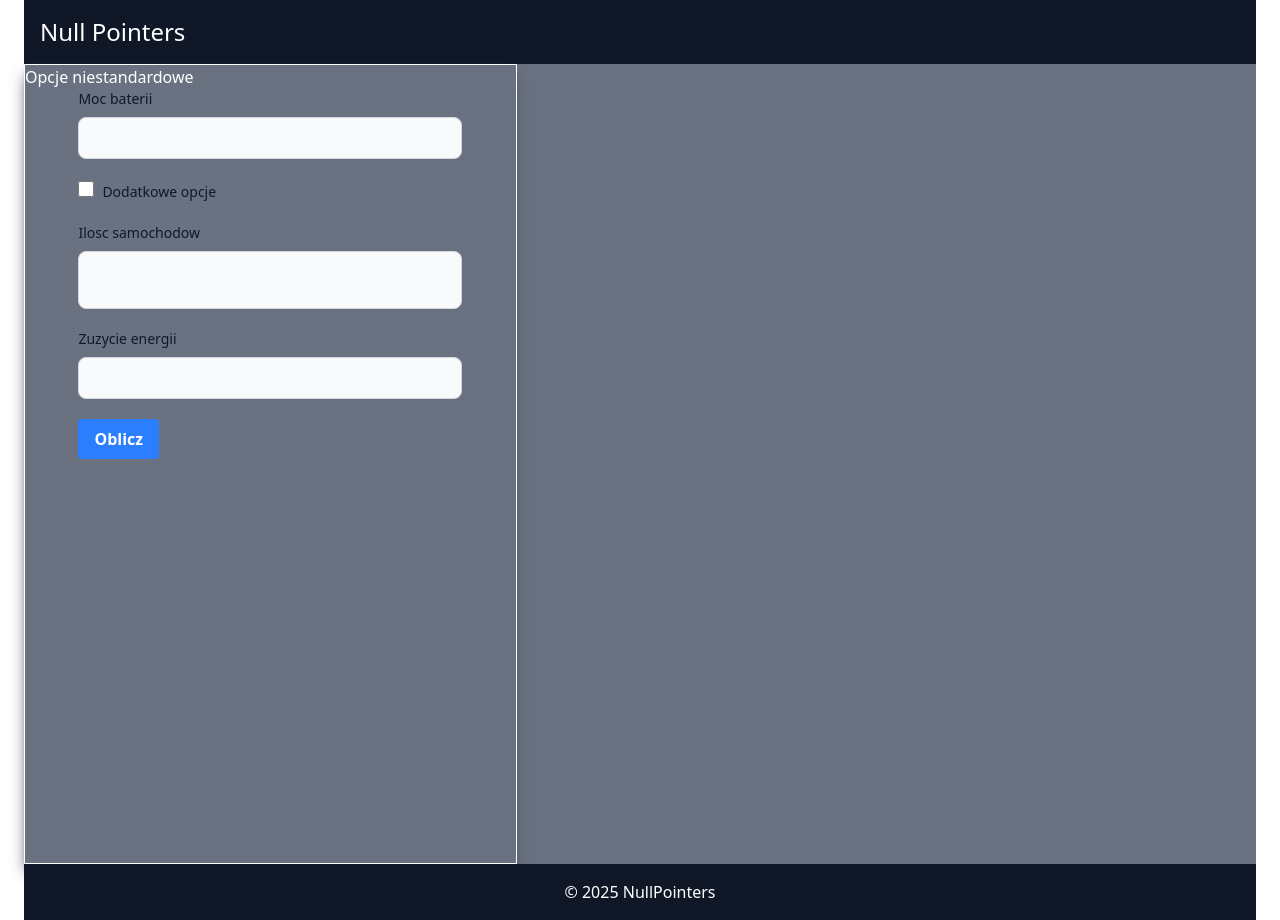
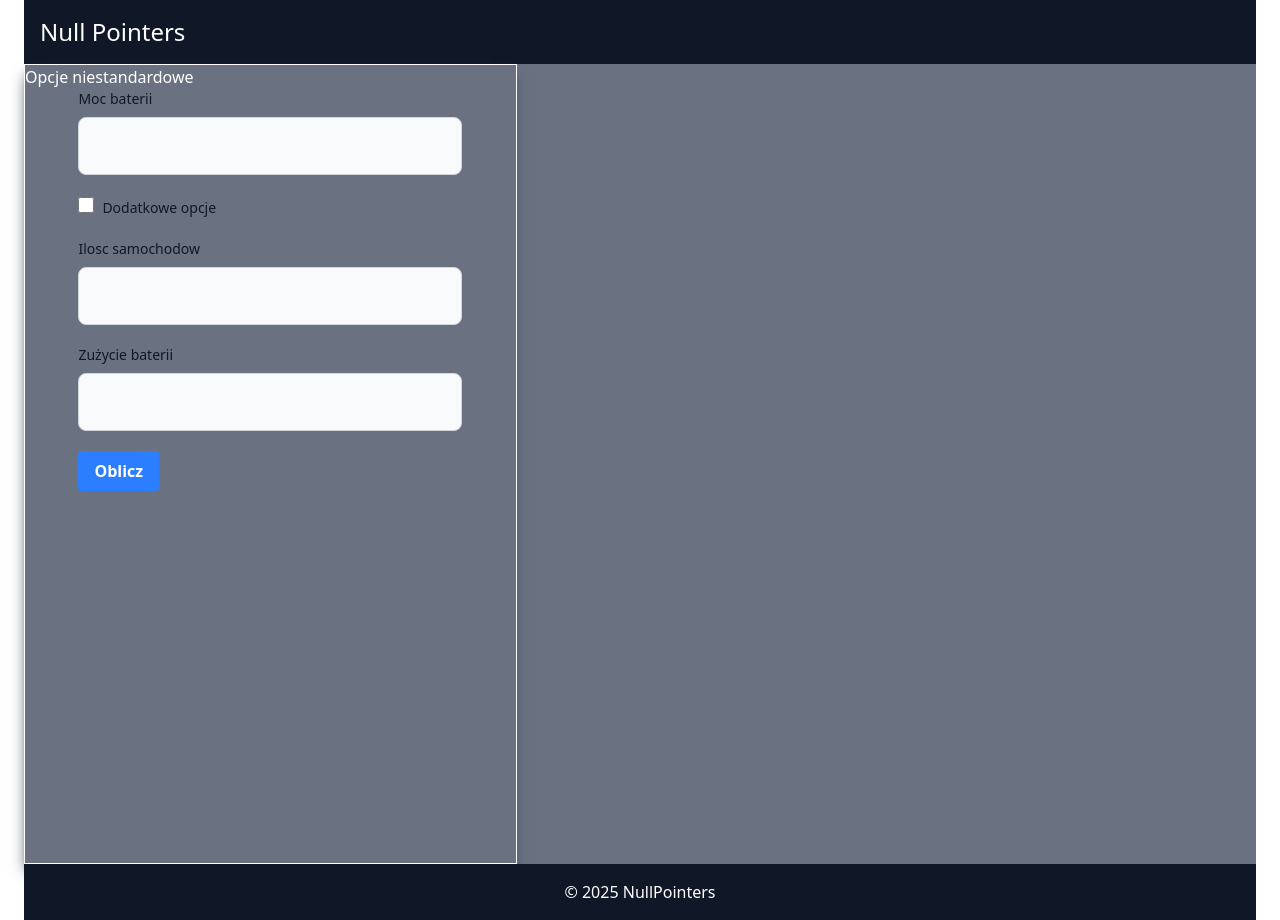
Before and after one commit to onikw/Hackathon_NullPointers, a React (Vite) app in the folder NullPointersFront/: page / in a window 1280 px wide. Built offline with nearby package versions, Linux system fonts and the light colour scheme.

Commit message:
form fix

```diff
--- a/NullPointersFront/src/components/FormAdditional.tsx
+++ b/NullPointersFront/src/components/FormAdditional.tsx
@@ -1,6 +1,7 @@
 import {useState} from "react";
 import * as React from "react";
 import axios from "axios";
+import InputComponent from "./InputComponent.tsx";
 
 interface FormInput {
   carAmount?: string;
@@ -38,12 +39,7 @@ export default function FormAdditional() {
     <>
       <h2>Opcje niestandardowe</h2>
       <form className="max-w-sm mx-auto" onSubmit={handleSubmit}>
-        <div className="md-5">
-          <label htmlFor="base-input" className="block mb-2 text-sm font-medium text-gray-900 dark:text-white">Moc
-            baterii</label>
-          <input type="text" id="base-input" name="sourcePower" value={input['sourcePower']} onChange={handleInput}
-                 className="bg-gray-50 border border-gray-300 text-gray-900 text-sm rounded-lg focus:ring-blue-500 focus:border-blue-500 block w-full p-2.5 dark:bg-gray-700 dark:border-gray-600 dark:placeholder-gray-400 dark:text-white dark:focus:ring-blue-500 dark:focus:border-blue-500"/>
-        </div>
+        <InputComponent input={input} handleInput={handleInput} disabled={false} name={"sourcePower"} title={"Moc baterii"} />
 
         <div className={"my-5"}>
           <input type="checkbox" id="additional" name="additional" checked={additional}
@@ -53,21 +49,10 @@ export default function FormAdditional() {
           <label htmlFor="additional" className="ml-2 text-sm font-medium text-gray-900 dark:text-gray-300 ">Dodatkowe
             opcje</label>
         </div>
+        <InputComponent input={input} handleInput={handleInput} disabled={!additional} title={"Ilosc samochodow"} name={"carAmount"} />
 
-        <div className="mb-5">
-          <label htmlFor="base-input" className="block mb-2 text-sm font-medium text-gray-900 dark:text-white">Ilosc
-            samochodow</label>
-          <input type="text" id="base-input" name="carAmount" value={input['carAmount']} disabled={!additional}
-                 className="block w-full p-4 text-gray-900 border border-gray-300 rounded-lg bg-gray-50 text-base focus:ring-blue-500 focus:border-blue-500 dark:bg-gray-700 dark:border-gray-600 dark:placeholder-gray-400 dark:text-white dark:focus:ring-blue-500 dark:focus:border-blue-500"
-                 onChange={handleInput}
-          />
-        </div>
-        <div className="mb-5">
-          <label htmlFor="base-input" className="block mb-2 text-sm font-medium text-gray-900 dark:text-white">Zuzycie
-            energii</label>
-          <input type="text" id="base-input" name="usageAmount" value={input['usageAmount']} disabled={!additional}
-                 className="bg-gray-50 border border-gray-300 text-gray-900 text-sm rounded-lg focus:ring-blue-500 focus:border-blue-500 block w-full p-2.5 dark:bg-gray-700 dark:border-gray-600 dark:placeholder-gray-400 dark:text-white dark:focus:ring-blue-500 dark:focus:border-blue-500"/>
-        </div>
+        <InputComponent input={input} handleInput={handleInput} disabled={!additional} title={"Zużycie baterii"} name={"usageAmount"} />
+
 
         <button
           className="bg-blue-500 hover:bg-blue-700 text-white font-bold py-2 px-4 rounded focus:outline-none focus:shadow-outline"
--- a/NullPointersFront/src/components/InputComponent.tsx
+++ b/NullPointersFront/src/components/InputComponent.tsx
@@ -9,15 +9,16 @@ interface InputProps {
   input: FormInput;
   handleInput: (e: React.ChangeEvent<HTMLInputElement>) => void;
   disabled: boolean;
+  title: string;
+  name: string;
 }
 
-export default function InputComponent({input, handleInput, disabled}: InputProps) {
+export default function InputComponent({input, handleInput, disabled, title, name}: InputProps) {
   return (
     <>
       <div className="mb-5">
-        <label htmlFor="base-input" className="block mb-2 text-sm font-medium text-gray-900 dark:text-white">Ilosc
-          samochodow</label>
-        <input type="text" id="base-input" name="carAmount" value={input['carAmount']} disabled={disabled}
+        <label htmlFor="base-input" className="block mb-2 text-sm font-medium text-gray-900 dark:text-white">{title}</label>
+        <input type="text" id="base-input" name={name} value={input[{name}]} disabled={disabled}
                className="block w-full p-4 text-gray-900 border border-gray-300 rounded-lg bg-gray-50 text-base focus:ring-blue-500 focus:border-blue-500 dark:bg-gray-700 dark:border-gray-600 dark:placeholder-gray-400 dark:text-white dark:focus:ring-blue-500 dark:focus:border-blue-500"
                onChange={handleInput}
         />
```
